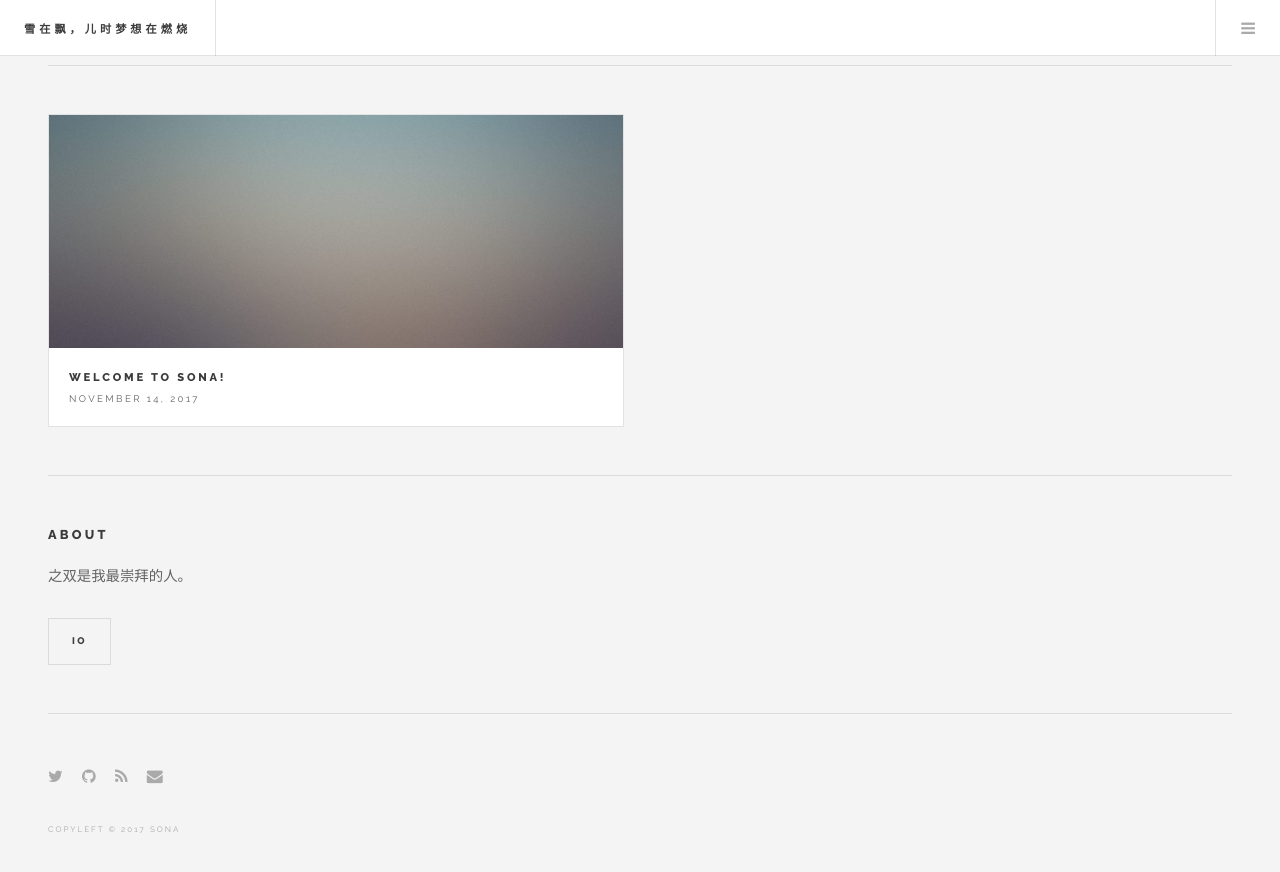
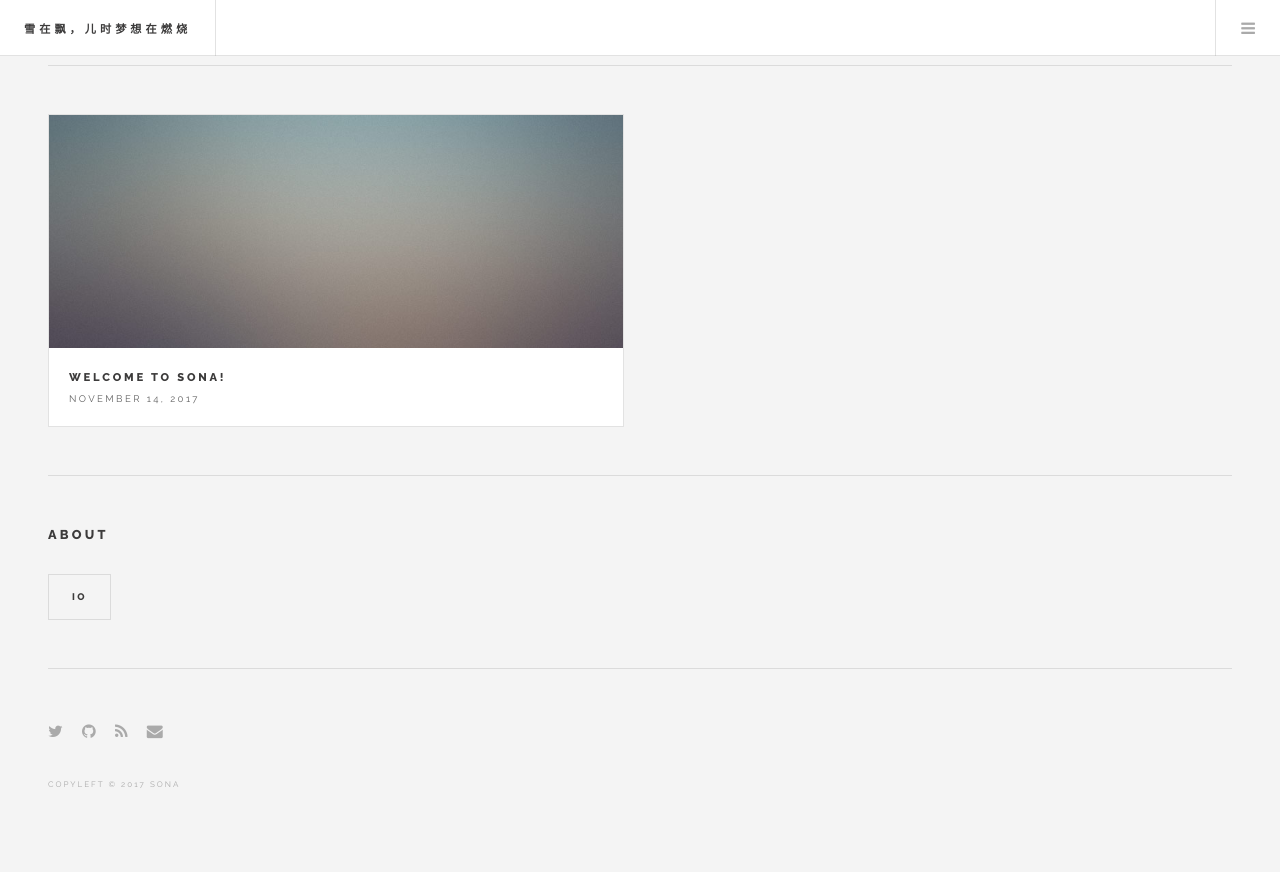
Before and after one commit to ryotaro612/Siera, a Jekyll site: the page built from index.html, in a window 1280 px wide and 900 px high, scrolled down 1228 px. Shown: the top 872 px of the window. Built offline with Jekyll 4.4.1, drawn with Linux system fonts in a browser that asks for light colours; the list of posts is cut into pages by our own code.

Commit message:
修改修改。

```diff
--- a/_config.yml
+++ b/_config.yml
@@ -2,7 +2,6 @@
 title: 雪在飘，儿时梦想在燃烧
 email: 396436290@qq.com
 description: > # this means to ignore newlines until "baseurl:"
-   之双是我最崇拜的人。
 baseurl: "" # the subpath of your site, e.g. /blog/
 url: "" # the base hostname & protocol for your site
 github_username:  sona0402
```
